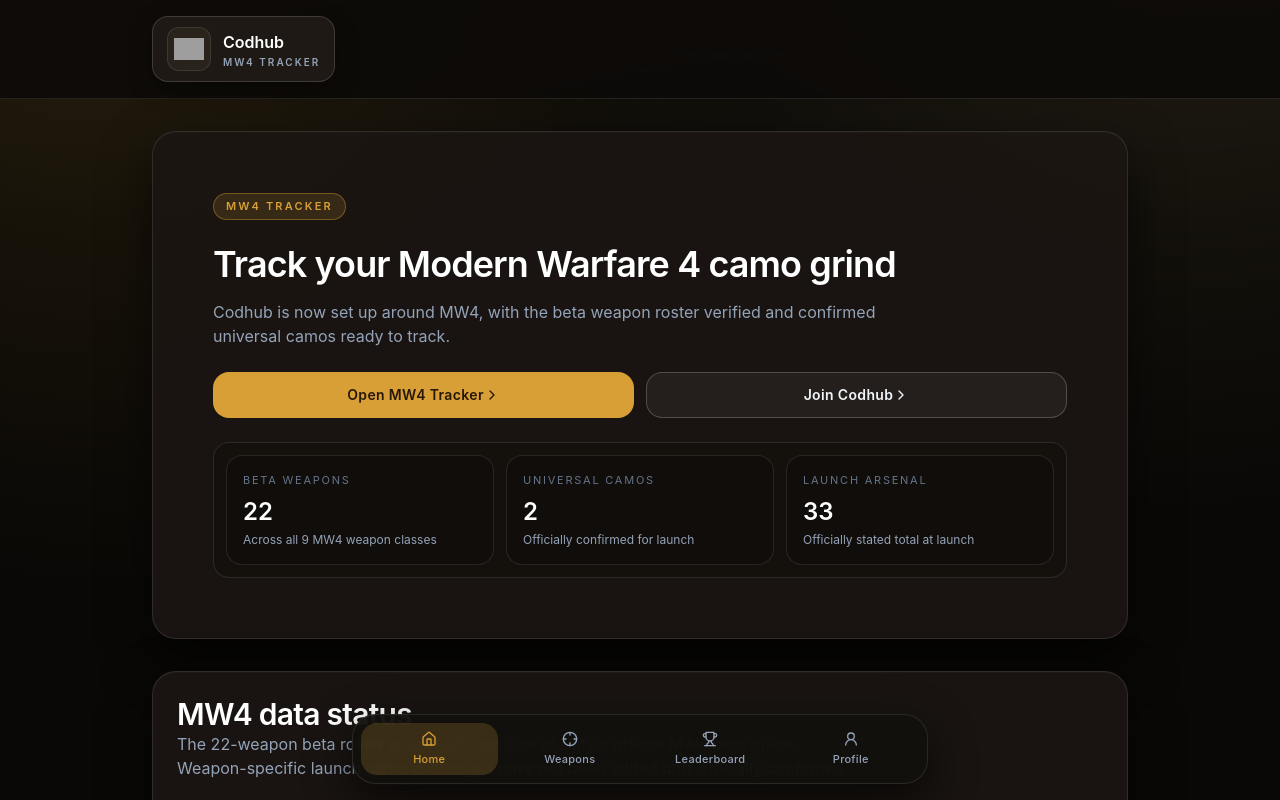
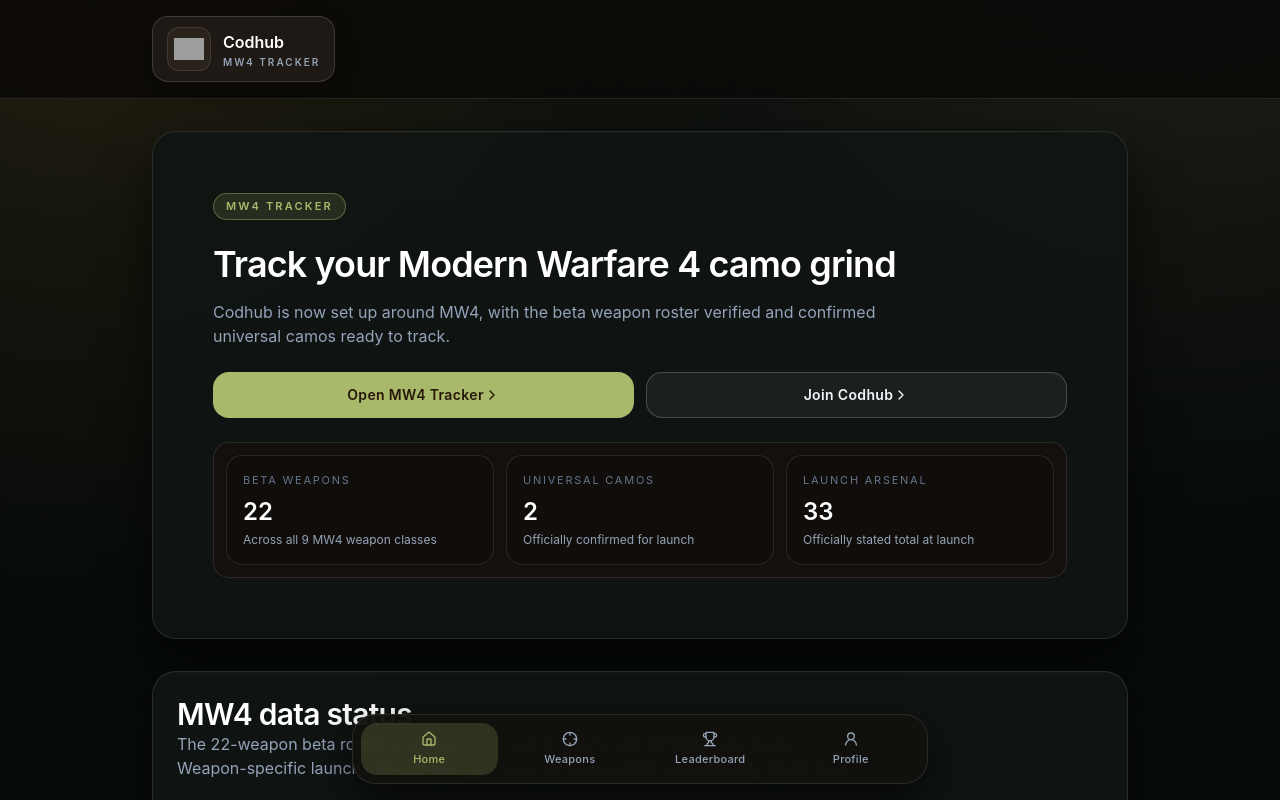
Before and after one commit to addsok/Addsok.github.io, a Next.js app: page / in a window 1280 px wide. Shown: the top 800 px of the page. Built offline with nearby package versions, Linux system fonts and the light colour scheme; no server answers; grey boxes are pictures that could not be loaded.

Commit message:
Refresh MW4 visual system: tailwind.config.ts

```diff
--- a/tailwind.config.ts
+++ b/tailwind.config.ts
@@ -5,17 +5,17 @@
   theme: {
     extend: {
       colors: {
-        bg: "#090806",
-        panel: "#1b1612",
-        accent: "#d89f37",
-        accentMuted: "#4d3920",
-        success: "#58d68d",
-        warning: "#f5c96c",
-        danger: "#ff6f88"
+        bg: "#070b0a",
+        panel: "#101614",
+        accent: "#a8b96b",
+        accentMuted: "#536039",
+        success: "#a8b96b",
+        warning: "#d6b85c",
+        danger: "#e26d6d"
       },
       boxShadow: {
-        glow: "0 24px 65px rgba(0, 0, 0, 0.6)",
-        inset: "inset 0 1px 0 rgba(255, 255, 255, 0.04)"
+        glow: "0 24px 65px rgba(0, 0, 0, 0.68)",
+        inset: "inset 0 1px 0 rgba(255, 255, 255, 0.045)"
       }
     }
   },
```
